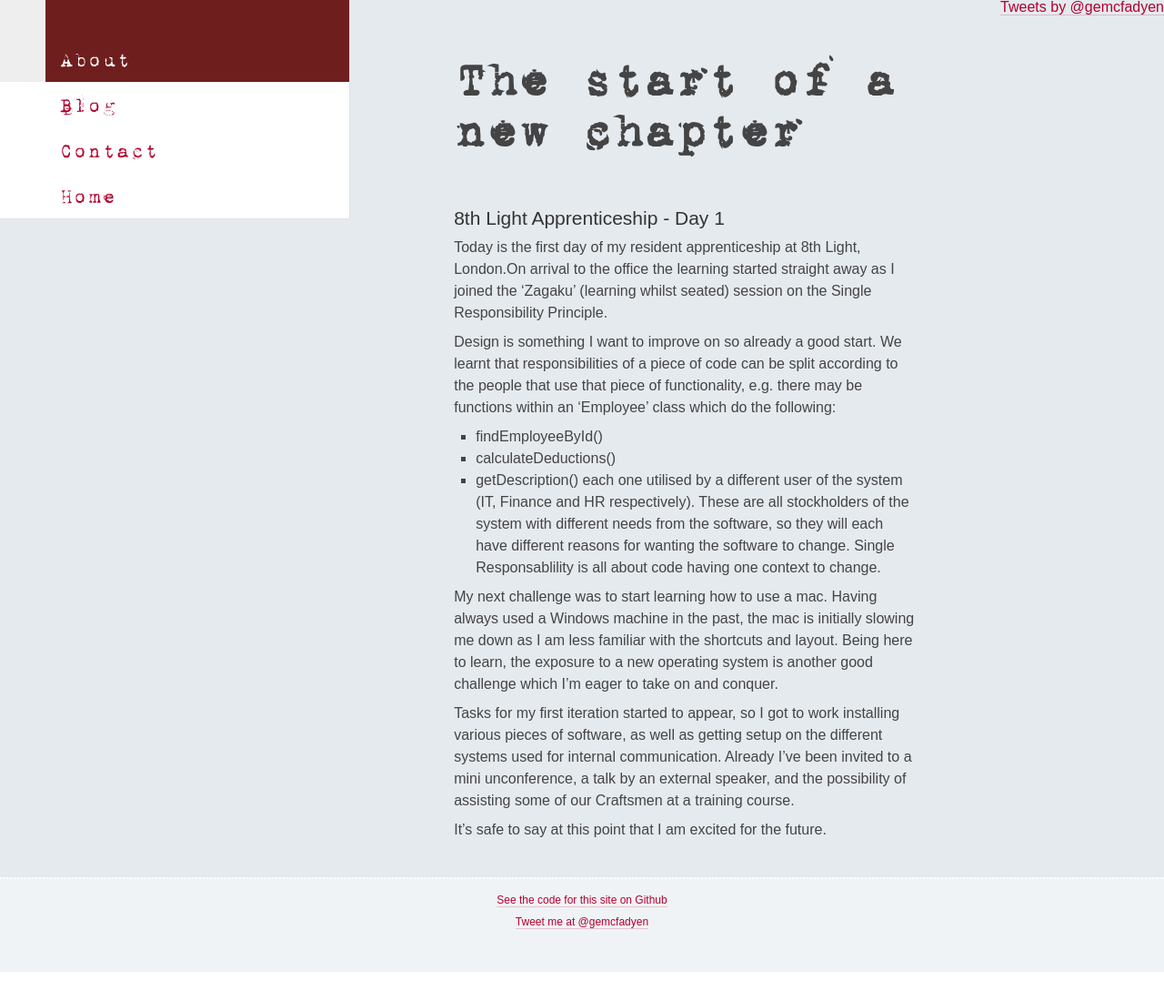
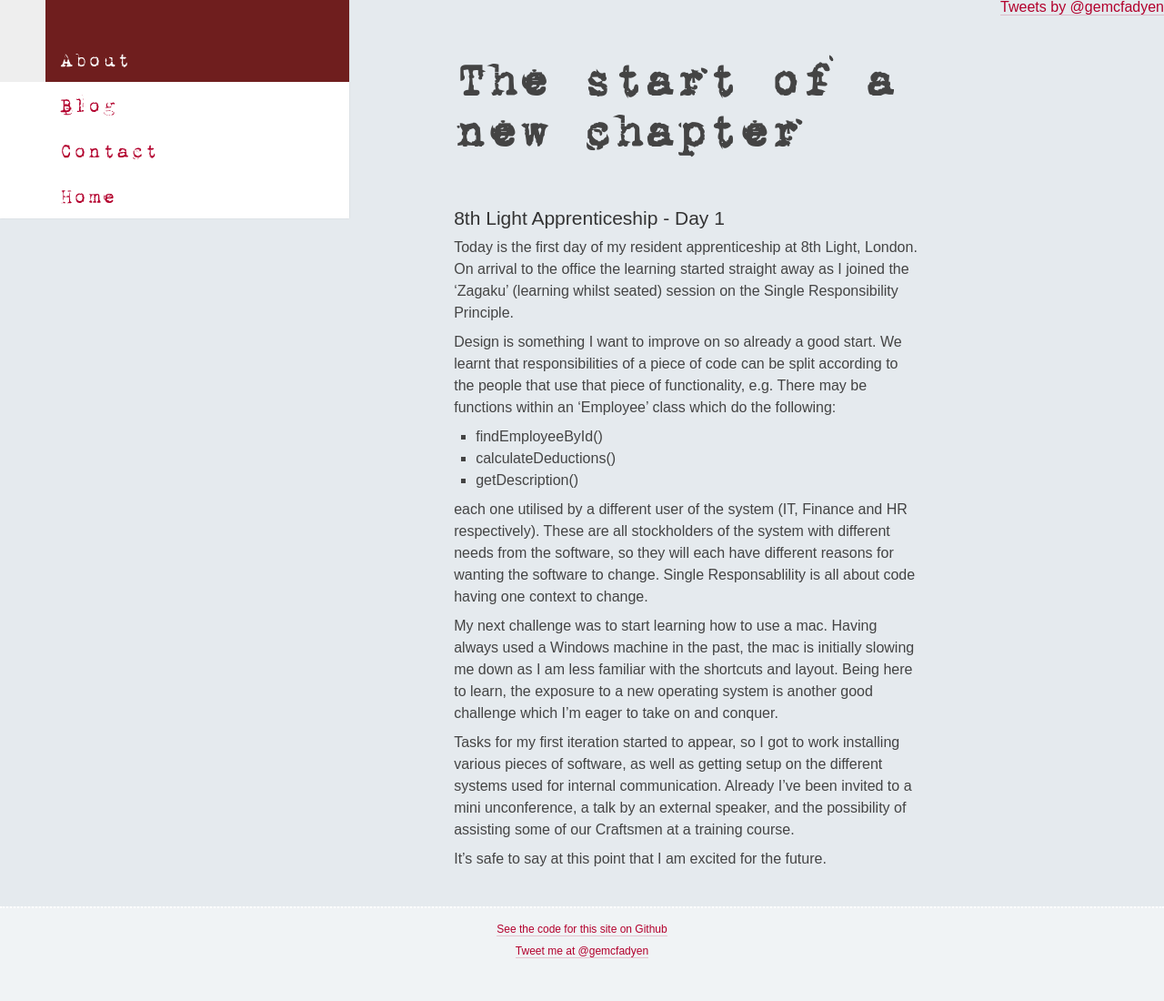
Before and after one commit to gemcfadyen/georginam.com, a Jekyll site: the page built from _posts/2015-10-05-apprenticepship-day-1.md, in a window 1280 px wide. Shown: the whole page at 91% size. Built offline with Jekyll 4.4.1, drawn with Linux system fonts in a browser that asks for light colours; Markdown is read by kramdown in place of the engine named in the settings; comment, search, counter and statistics services are not loaded; before the commit the page ends 1068 px from its top, so only the background shows below that.

Commit message:
Editing markup

```diff
--- a/_posts/2015-10-05-apprenticepship-day-1.md
+++ b/_posts/2015-10-05-apprenticepship-day-1.md
@@ -4,14 +4,16 @@
 ---
 ### 8th Light Apprenticeship - Day 1
 
-Today is the first day of my resident apprenticeship at 8th Light, London.On arrival to the office the learning started straight away as I joined the 'Zagaku' (learning whilst seated) session on the Single Responsibility Principle.
+Today is the first day of my resident apprenticeship at 8th Light, London. On arrival to the office the learning started straight away as I joined the 'Zagaku' (learning whilst seated) session on the Single Responsibility Principle.
 
 <!--break-->
 
-Design is something I want to improve on so already a good start. We learnt that responsibilities of a piece of code can be split according to the people that use that piece of functionality, e.g. there may be functions within an 'Employee' class which do the following:
-- findEmployeeById()
-- calculateDeductions()
-- getDescription()
+Design is something I want to improve on so already a good start. We learnt that responsibilities of a piece of code can be split according to the people that use that piece of functionality, e.g. There may be functions within an 'Employee' class which do the following:
+
+* findEmployeeById()
+* calculateDeductions()
+* getDescription()
+
 each one utilised by a different user of the system (IT, Finance and HR respectively). These are all stockholders of the system with different needs from the software, so they will each have different reasons for wanting the software to change. Single Responsablility is all about code having one context to change.
 
 My next challenge was to start learning how to use a mac. Having always used a Windows machine in the past, the mac is initially slowing me down as I am less familiar with the shortcuts and layout. Being here to learn, the exposure to a new operating system is another good challenge which I'm eager to take on and conquer.
```
Also changed, not shown: _posts/2014-03-11-gdcr14.md (+1 -1 lines).
